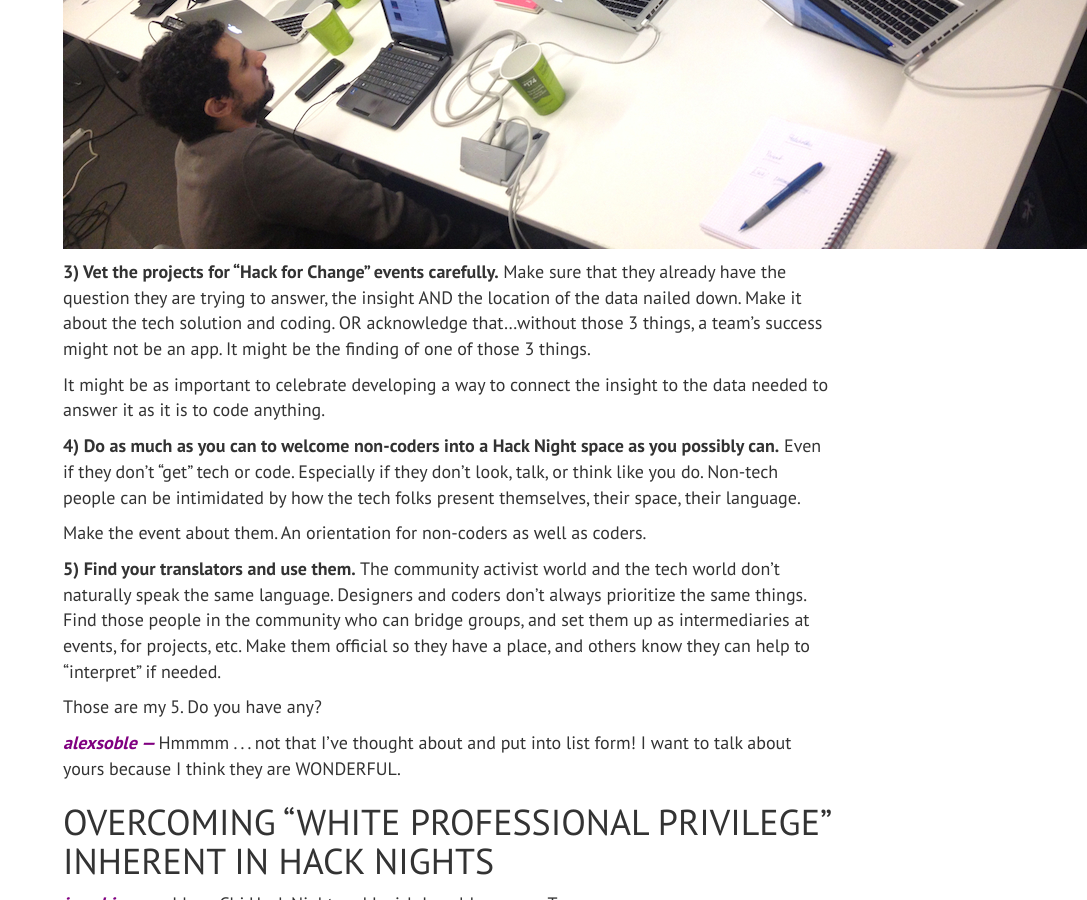
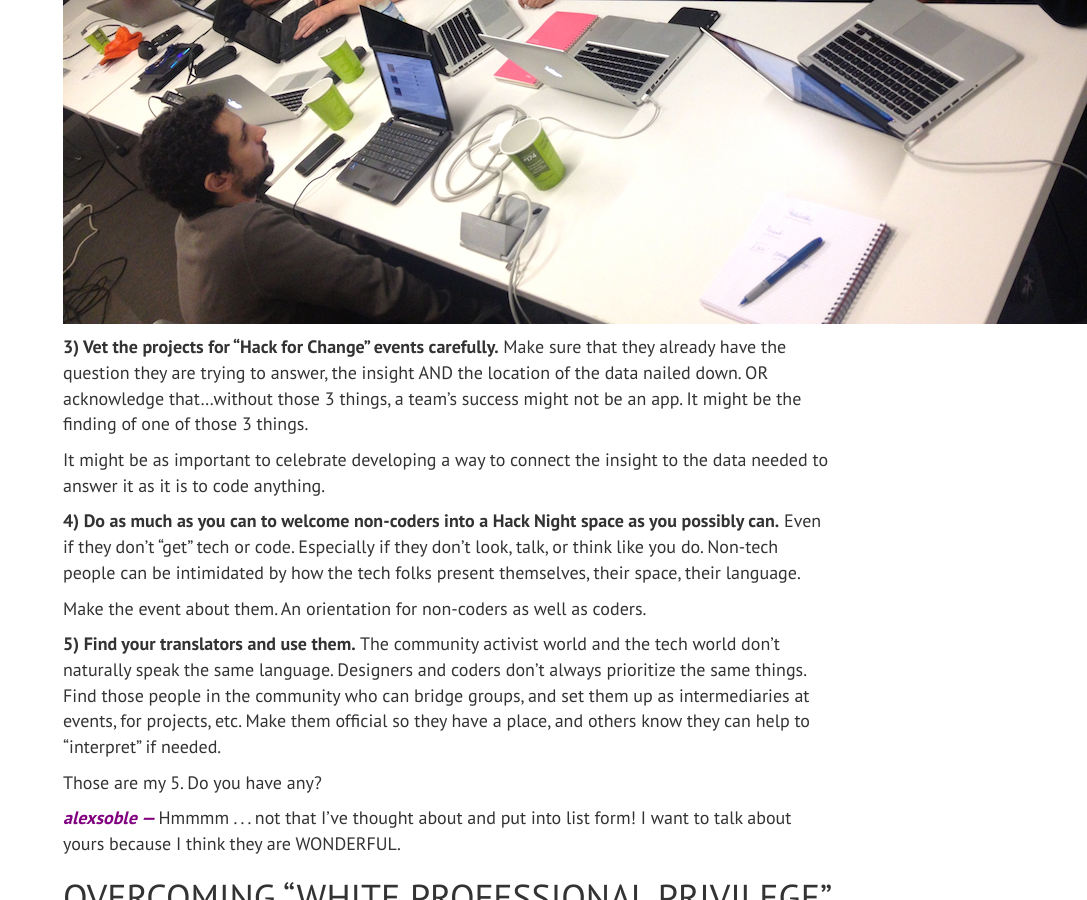
Before and after one commit to alexsoble/alexsoble, a Jekyll site: the page built from _posts/2016-6-28-jmo-convo-part-1.md, in a window 1280 px wide and 900 px high, scrolled down 1987 px. Shown: the whole window, without its empty margins (193-1280 px from the left). Built offline with Jekyll 4.4.1, drawn with Linux system fonts in a browser that asks for light colours; nearby versions of some CDN libraries; comment, search, counter and statistics services are not loaded; some of the changed text lies outside the part shown.

Commit message:
Make title match, fix typo

```diff
--- a/_posts/2016-6-28-jmo-convo-part-1.md
+++ b/_posts/2016-6-28-jmo-convo-part-1.md
@@ -5,8 +5,10 @@
 - civic-tech
 ---
 
-JMO and Alex Chat about Hack Night
+JMO and Alex Chat about Hack Night — White Professional Privilege & Collaboration Over Code
 ================================
+
+<br/>
 
 _Recently on Twitter, one of the original promoters of civic hack nights in Chicago declared that the [“civic tech movement should be shelved”](http://civichall.org/civicist/an-education-in-community-technology/), which caught folks' attention and raised good questions._
 
@@ -48,7 +50,7 @@
 
 <img src='/assets/images/SchoolCutsTeam___themeeting.jpg'>
 
-__3) Vet the projects for “Hack for Change” events carefully.__ Make sure that they already have the question they are trying to answer, the insight AND the location of the data nailed down. Make it about the tech solution and coding. OR acknowledge that…without those 3 things, a team’s success might not be an app. It might be the finding of one of those 3 things.
+__3) Vet the projects for “Hack for Change” events carefully.__ Make sure that they already have the question they are trying to answer, the insight AND the location of the data nailed down. OR acknowledge that…without those 3 things, a team’s success might not be an app. It might be the finding of one of those 3 things.
 
 It might be as important to celebrate developing a way to connect the insight to the data needed to answer it as it is to code anything.
 
```
